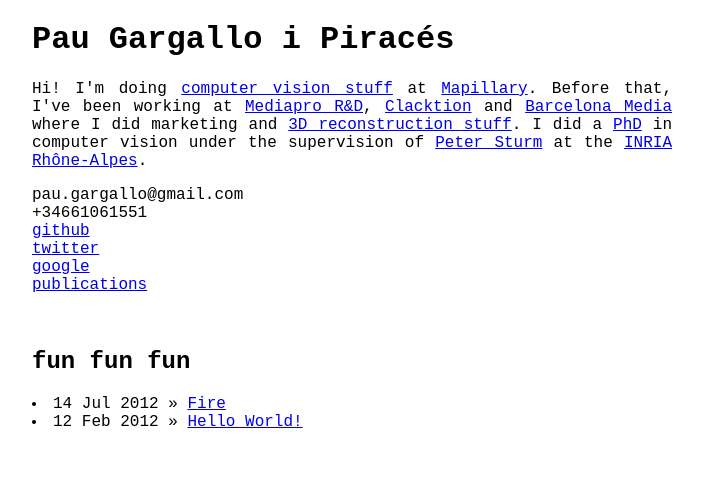
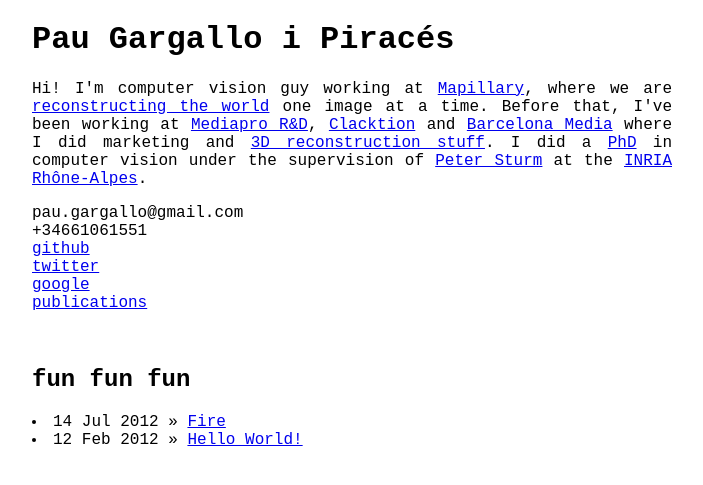
Before and after one commit to paulinus/paulinus.github.io, a Jekyll site: the page built from index.html, in a window 1280 px wide. Shown: the top 485 px of the page, without its empty margins (288-991 px from the left). Built offline with Jekyll 4.4.1, drawn with Linux system fonts in a browser that asks for light colours.

Commit message:
Reconstructing.

```diff
--- a/index.html
+++ b/index.html
@@ -6,7 +6,7 @@
 
 <h1>Pau Gargallo i Piracés</h1>
 <p>
-Hi!  I'm doing <a href="https://github.com/mapillary/OpenSfM">computer vision stuff</a> at <a href="http://mapillary.com">Mapillary</a>.  Before that, I've been working at <a href="http://www.mediapro.es/eng/id.php">Mediapro R&D</a>, <a href="http://clacktion.com/">Clacktion</a> and <a href="http://barcelonamedia.org">Barcelona Media</a> where I did marketing and <a href="https://www.youtube.com/watch?v=UePrOp2s31c">3D reconstruction stuff</a>.
+Hi!  I'm computer vision guy working at <a href="http://mapillary.com">Mapillary</a>, where we are  <a href="https://github.com/mapillary/OpenSfM">reconstructing the world</a> one image at a time.  Before that, I've been working at <a href="http://www.mediapro.es/eng/id.php">Mediapro R&D</a>, <a href="http://clacktion.com/">Clacktion</a> and <a href="http://barcelonamedia.org">Barcelona Media</a> where I did marketing and <a href="https://www.youtube.com/watch?v=UePrOp2s31c">3D reconstruction stuff</a>.
 I did a <a href ="publications.html">PhD</a> in computer vision under the supervision of <a href="http://perception.inrialpes.fr/~Sturm/">Peter Sturm</a> at the <a href="http://www.inria.fr/centre/grenoble">INRIA Rhône-Alpes</a>.
 </p>
 <p>
```
